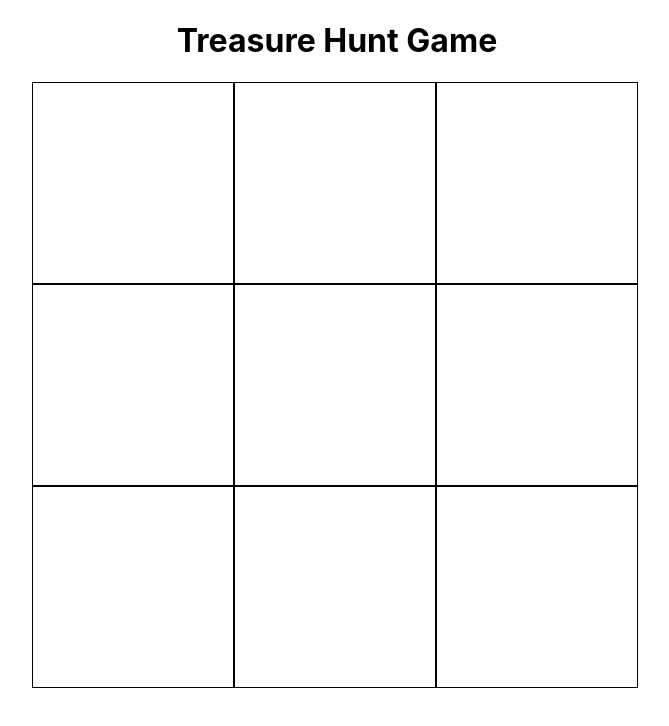
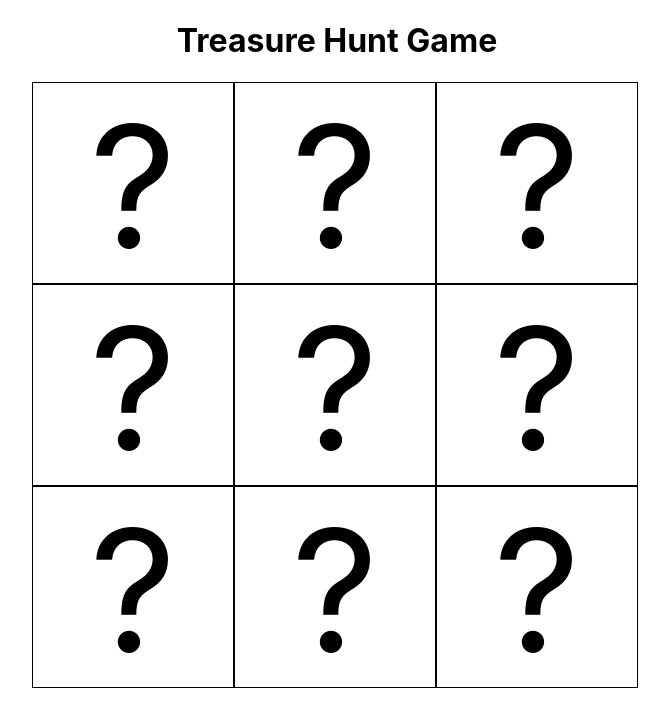
Before and after one commit to learn-academy-2024-alpha/treasure-hunt-Rlemus93, a React (Create React App) app: page / in a window 1280 px wide. Shown: the top 726 px of the page, without its empty margins (303-972 px from the left). Built offline with nearby package versions, Linux system fonts and the light colour scheme.

Commit message:
Can see a question mark in each square

```diff
--- a/src/App.css
+++ b/src/App.css
@@ -13,4 +13,6 @@ h1 {
   height: 200px;
   width: 200px;
   border: 1px solid black;
+  font-size: 170px;
+  text-align: center;
 }
--- a/src/App.js
+++ b/src/App.js
@@ -19,8 +19,8 @@ const App = () => {
     <>
       <h1>Treasure Hunt Game</h1>
       <div className="board">
-      {board.map((sqaure, index) => {
-        return <Square />
+      {board.map((square, index) => {
+        return <Square square={square} />
       })}
       </div>
     </>
--- a/src/components/Square.js
+++ b/src/components/Square.js
@@ -1,9 +1,9 @@
 import React from "react"
 
-const Square = () => {
+const Square = (props) => {
   return (
     <>
-      <div className="square"></div>
+      <div className="square">{props.square}</div>
     </>
   )
 }
```
